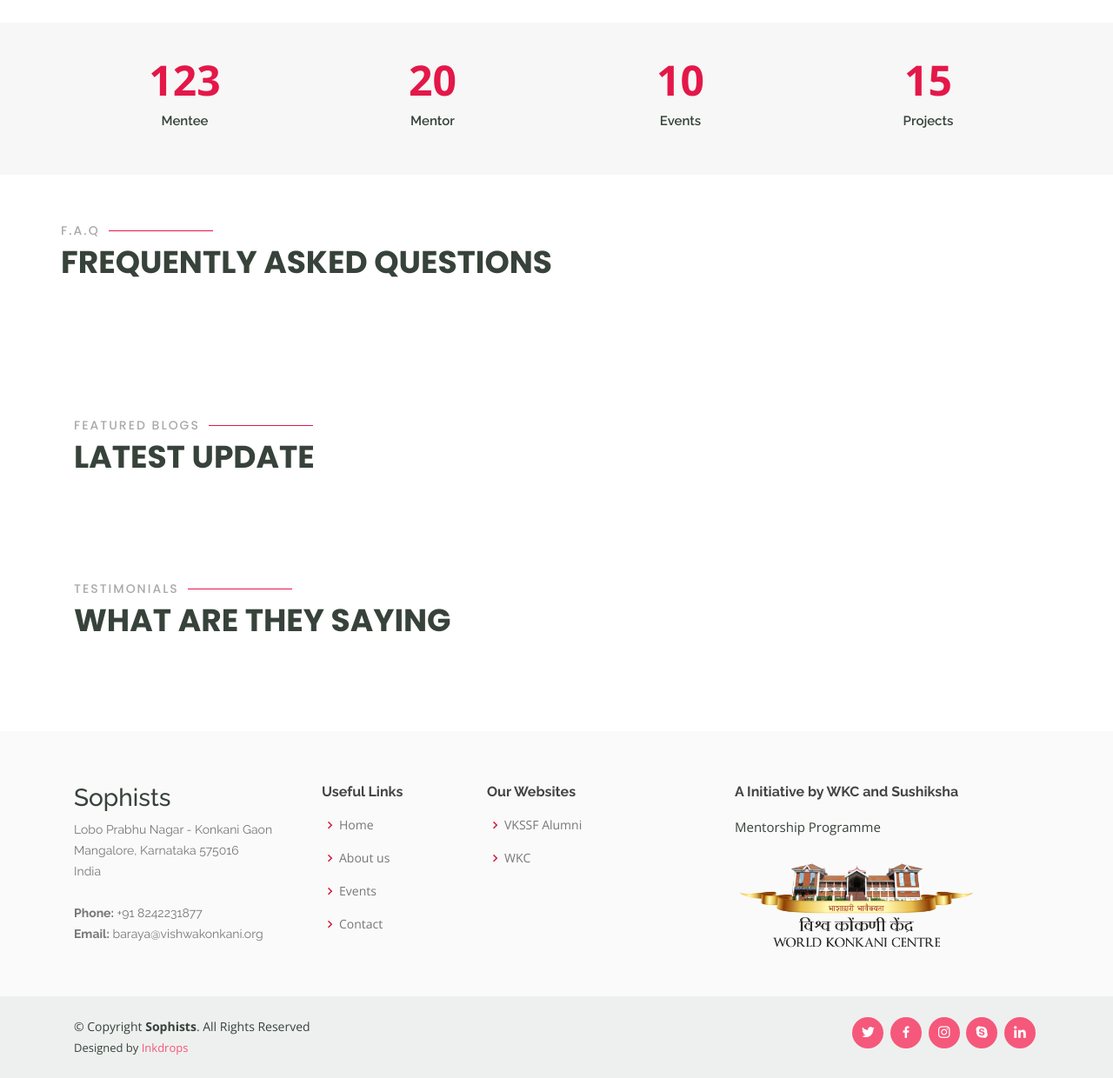
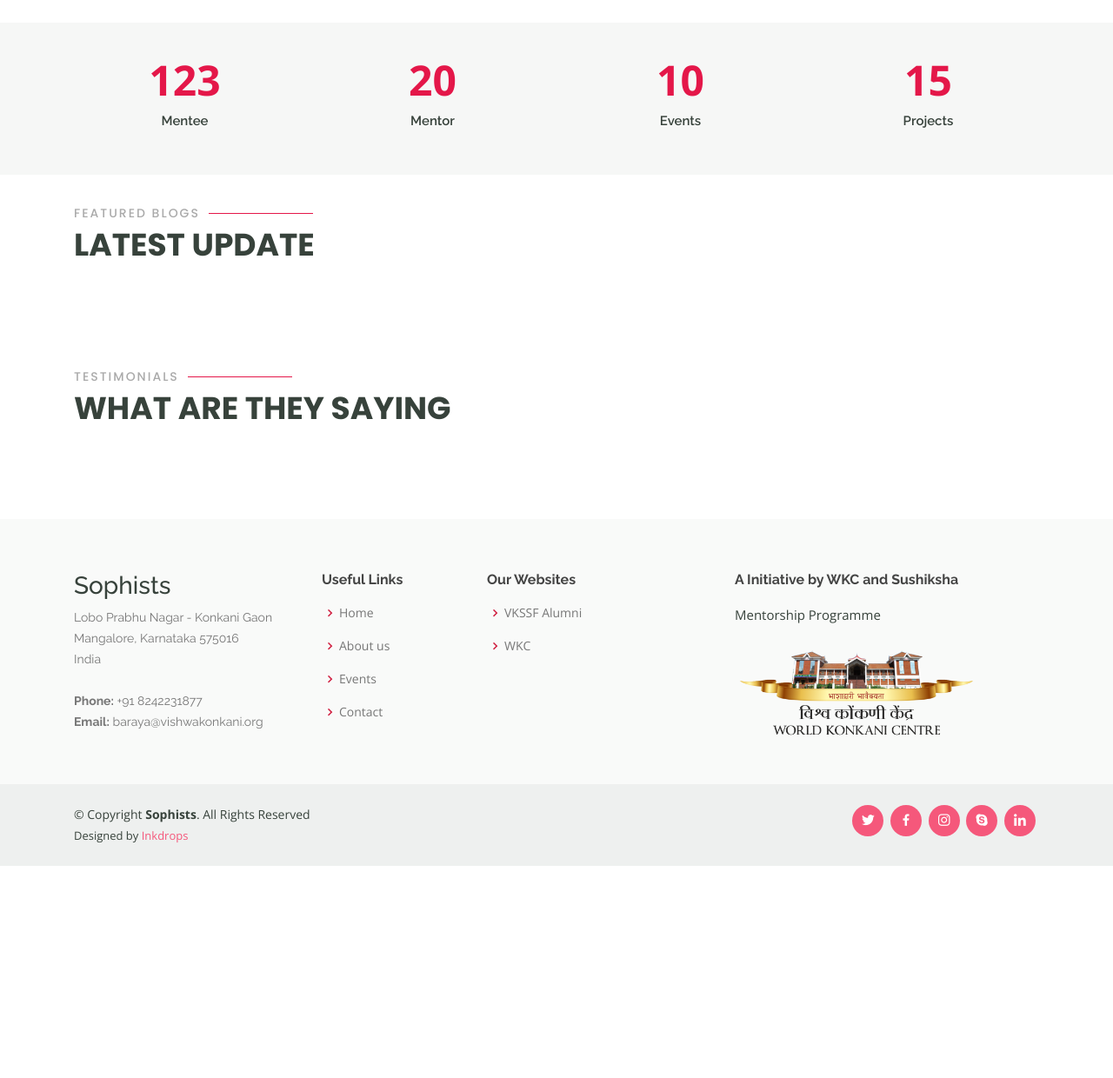
Before and after one commit to World-Konkani-Centre/sushiksha-website, a Django app: page /logout/ in a window 1280 px wide. Shown: the part 1247-2487 px from the top of the page at 87% size. After the commit the page ends 2243 px from the top, so only its background shows below. Run offline with Django 3.2, Linux system fonts and the light colour scheme; some libraries are stand-ins or nearby versions.

Commit message:
minor bug fixed

```diff
--- a/templates/index.html
+++ b/templates/index.html
@@ -79,31 +79,31 @@
             </div>
         </section><!-- End Counts Section -->
 
-        <!-- ======= F.A.Q Section ======= -->
-        <section id="faq" class="faq">
-            <div class="container" data-aos="fade-in">
-
-                <div class="section-title">
-                    <h2>F.A.Q</h2>
-                    <p>Frequently Asked questions</p>
-                </div>
-
-                <ul class="faq-list">
-                    {% for faq in faqs %}
-                        <li>
-                            <a data-toggle="collapse" class="collapsed" href="#faq{{ forloop.counter }}">{{ faq.question }}<i class="icofont-simple-up"></i></a>
-                            <div id="faq{{ forloop.counter }}" class="collapse" data-parent=".faq-list">
-                                <p>
-                                    {{ faq.answer }}
-                                </p>
-                            </div>
-                        </li>
-                    {% endfor %}
-
-                </ul>
-
-            </div>
-        </section><!-- End F.A.Q Section -->
+{#        <!-- ======= F.A.Q Section ======= -->#}
+{#        <section id="faq" class="faq">#}
+{#            <div class="container" data-aos="fade-in">#}
+{##}
+{#                <div class="section-title">#}
+{#                    <h2>F.A.Q</h2>#}
+{#                    <p>Frequently Asked questions</p>#}
+{#                </div>#}
+{##}
+{#                <ul class="faq-list">#}
+{#                    {% for faq in faqs %}#}
+{#                        <li>#}
+{#                            <a data-toggle="collapse" class="collapsed" href="#faq{{ forloop.counter }}">{{ faq.question }}<i class="icofont-simple-up"></i></a>#}
+{#                            <div id="faq{{ forloop.counter }}" class="collapse" data-parent=".faq-list">#}
+{#                                <p>#}
+{#                                    {{ faq.answer }}#}
+{#                                </p>#}
+{#                            </div>#}
+{#                        </li>#}
+{#                    {% endfor %}#}
+{##}
+{#                </ul>#}
+{##}
+{#            </div>#}
+{#        </section><!-- End F.A.Q Section -->#}
 
 
         <section id="blog" class="blog">
```
Also changed, not shown: templates/header.html (indentation only).
